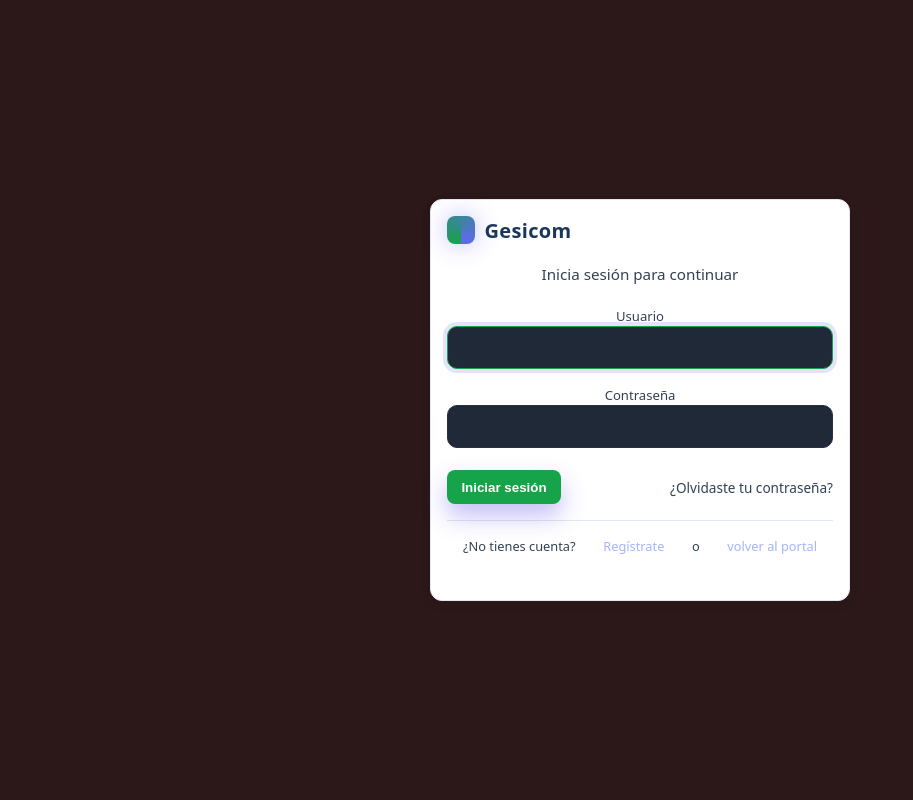
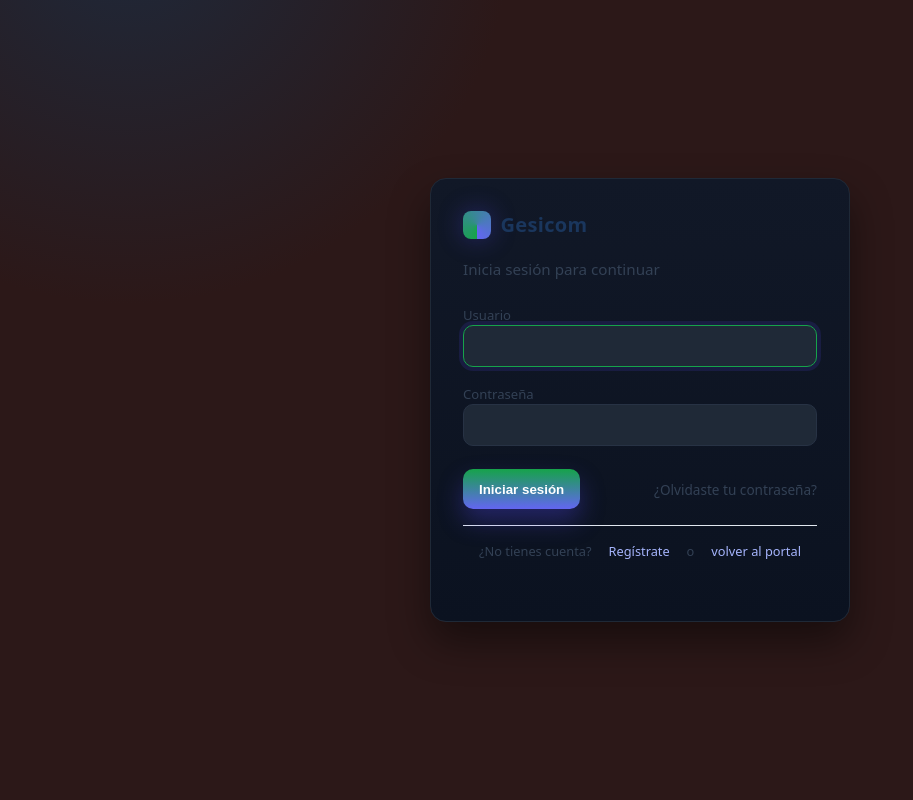
Before and after one commit to eldani827/Proyecto-html, a Django app: page /login/ in a window 1280 px wide. Shown: the whole page, without its empty margins (0-913 px from the left). Run offline with Django 5.2, Linux system fonts and the light colour scheme.

Commit message:
Home landing: logo en static/img, cuadros más pequeños y centrados, nav derecha; estilos del login encapsulados para no afectar home

```diff
--- a/PRoyecto django/Proyecto-html/Gesicom/static/CSS/main.css
+++ b/PRoyecto django/Proyecto-html/Gesicom/static/CSS/main.css
@@ -20,7 +20,7 @@ h1 {
 .container { max-width: 1100px; margin: 0 auto; padding: 1rem; }
 .btn { display: inline-block; padding: .6rem 1rem; border-radius: 8px; background: var(--primary); color: #fff; text-decoration: none; }
 
-/* Estilos específicos de la página de login */
+/* Estilos específicos de la página de login (scope por clase) */
 :root {
   --bg: #0f172a;
   --card: #111827;
@@ -33,8 +33,8 @@ h1 {
 }
 
 * { box-sizing: border-box; }
-html, body { height: 100%; }
-body {
+html, body.login-body { height: 100%; }
+body.login-body {
   margin: 0; display: grid; place-items: center; min-height: 100vh;
   background: radial-gradient(60rem 60rem at 10% -10%, #1e293b 0%, var(--bg) 40%),
               radial-gradient(60rem 60rem at 90% 110%, #1e293b 0%, var(--bg) 40%);
@@ -42,36 +42,36 @@ body {
   font-family: ui-sans-serif, system-ui, -apple-system, Segoe UI, Roboto, "Helvetica Neue", Arial, "Noto Sans", "Apple Color Emoji", "Segoe UI Emoji";
 }
 
-.card {
+.login-card {
   width: 100%; max-width: 420px; background: linear-gradient(180deg, #111827, #0b1220);
   border: 1px solid #1f2937; border-radius: 16px; padding: 2rem; box-shadow: 0 20px 40px rgba(0,0,0,0.45);
 }
 
-.brand { display: flex; align-items: center; gap: .6rem; margin-bottom: 1.25rem; }
-.brand .logo { width: 28px; height: 28px; border-radius: 8px; background: conic-gradient(from 180deg, var(--accent), var(--accent-2)); box-shadow: 0 0 24px rgba(79,70,229,.35); }
-.brand h1 { font-size: 1.25rem; margin: 0; letter-spacing: .3px; }
-.subtitle { margin: 0 0 1.5rem; color: var(--muted); font-size: .95rem; }
-form { display: grid; gap: .9rem; }
-label { font-size: .82rem; color: var(--muted); }
-.input {
+.login-brand { display: flex; align-items: center; gap: .6rem; margin-bottom: 1.25rem; }
+.login-brand .logo { width: 28px; height: 28px; border-radius: 8px; background: conic-gradient(from 180deg, var(--accent), var(--accent-2)); box-shadow: 0 0 24px rgba(79,70,229,.35); }
+.login-brand h1 { font-size: 1.25rem; margin: 0; letter-spacing: .3px; }
+.login-subtitle { margin: 0 0 1.5rem; color: var(--muted); font-size: .95rem; }
+.login-card form { display: grid; gap: .9rem; }
+.login-card label { font-size: .82rem; color: var(--muted); }
+.login-card .input {
   width: 100%; background: var(--input); color: var(--text); border: 1px solid #273244;
   border-radius: 10px; padding: .8rem .9rem; outline: none; transition: border-color .15s ease, box-shadow .15s ease;
 }
 
-.input:focus { border-color: var(--accent); box-shadow: 0 0 0 4px rgba(79,70,229,.15); }
-.actions { display: flex; align-items: center; justify-content: space-between; margin-top: .5rem; }
-.btn {
+.login-card .input:focus { border-color: var(--accent); box-shadow: 0 0 0 4px rgba(79,70,229,.15); }
+.login-card .actions { display: flex; align-items: center; justify-content: space-between; margin-top: .5rem; }
+.login-card .btn {
   appearance: none; border: none; cursor: pointer; padding: .8rem 1rem; border-radius: 10px;
   background: linear-gradient(180deg, var(--accent), var(--accent-2)); color: white; font-weight: 600;
   box-shadow: 0 12px 24px rgba(79,70,229,.35); transition: transform .08s ease, box-shadow .15s ease;
 }
 
-.btn:hover { transform: translateY(-1px); box-shadow: 0 16px 32px rgba(79,70,229,.45); }
-.helper { font-size: .85rem; color: var(--muted); }
-.error { background: rgba(239,68,68,.1); color: #fecaca; border: 1px solid rgba(239,68,68,.35); padding: .65rem .8rem; border-radius: 10px; margin-bottom: .75rem; }
-.footer { margin-top: 1rem; text-align: center; font-size: .8rem; color: var(--muted); }
-a { color: #a5b4fc; text-decoration: none; }
-a:hover { text-decoration: underline; }
+.login-card .btn:hover { transform: translateY(-1px); box-shadow: 0 16px 32px rgba(79,70,229,.45); }
+.login-card .helper { font-size: .85rem; color: var(--muted); }
+.login-card .error { background: rgba(239,68,68,.1); color: #fecaca; border: 1px solid rgba(239,68,68,.35); padding: .65rem .8rem; border-radius: 10px; margin-bottom: .75rem; }
+.login-card .footer { margin-top: 1rem; text-align: center; font-size: .8rem; color: var(--muted); }
+.login-card a { color: #a5b4fc; text-decoration: none; }
+.login-card a:hover { text-decoration: underline; }
 
 /* Estilos del portal GESICOM */
 :root {
@@ -98,6 +98,28 @@ body { margin: 0; background: var(--bg); font-family: ui-sans-serif, system-ui,
 .footer { display: flex; align-items: center; justify-content: space-between; padding: 1rem; border-top: 1px solid var(--border); color: var(--muted); }
 .circle { display: inline-flex; align-items: center; justify-content: center; width: 28px; height: 28px; border-radius: 50%; border: 1px solid var(--border); margin-left: .5rem; }
 
+/* Variante landing para parecer a la imagen (home) */
+.topbar.topbar-landing { background: #ffffff; color: #0f172a; border-bottom: 1px solid var(--border); }
+.topbar.topbar-landing .logo-img { width: 150px; height: auto; object-fit: contain; }
+.topbar.topbar-landing .nav a { color: #16a34a; font-weight: 600; }
+.topbar.topbar-landing .nav a:hover { color: #0f172a; text-decoration: underline; }
+
+.landing .title { text-align: center; font-size: 3rem; color: #16a34a; letter-spacing: .3px; font-weight: 700; }
+.landing .subtitle { text-align: center; font-size: 1.1rem; color: var(--muted); margin-bottom: 1.75rem; }
+.landing .roles-grid { max-width: 720px; margin: 0 auto; grid-template-columns: repeat(2, 240px); gap: 1.25rem; justify-content: center; }
+.landing .card { background: #e5e7eb; border: none; border-radius: 8px; padding: 1rem; box-shadow: none; }
+.landing .card-icon { width: 120px; height: 120px; margin: 0 auto 1rem; background: #d9d9d9; border-radius: 4px; display: grid; place-items: center; }
+.landing .card-icon img { width: 70px; height: 70px; object-fit: contain; }
+.landing .card h2 { margin: .5rem 0 .75rem; color: #0f172a; font-weight: 700; }
+.landing .btn { background: #0d8a43; border-radius: 999px; padding: .5rem .9rem; font-weight: 600; }
+
+.footer.footer-landing { background: #0d8a43; color: #ffffff; border-top: none; }
+.footer.footer-landing .sena { font-weight: 700; }
+.footer.footer-landing .circle { color: #ffffff; border-color: rgba(255,255,255,.5); }
+
+/* Fondo general claro para la página de inicio */
+body { background: #ffffff; }
+
 /* Paleta blanco/verde para las secciones de roles */
 :root {
   --bg: #2c1818;
@@ -107,7 +129,7 @@ body { margin: 0; background: var(--bg); font-family: ui-sans-serif, system-ui,
 
 html { box-sizing: border-box; }
 *, *::before, *::after { box-sizing: inherit; }
-body { margin: 0; background: var(--bg); color: #0f172a; font-family: ui-sans-serif, system-ui, -apple-system, Segoe UI, Roboto, Arial; }
+body { margin: 0; background: #ffffff; color: #0f172a; font-family: ui-sans-serif, system-ui, -apple-system, Segoe UI, Roboto, Arial; }
 .container { max-width: 1100px; margin: 0 auto; padding: 1rem; }
 .role-header { display: flex; align-items: center; justify-content: space-between; padding: .75rem 1rem; border-bottom: 1px solid #e2e8f0; }
 .role-header h1 { margin: 0; color: var(--accent); }
@@ -122,3 +144,5 @@ body { margin: 0; background: var(--bg); color: #0f172a; font-family: ui-sans-se
 .status { padding: .2rem .5rem; border-radius: 999px; font-size: .85rem; }
 .status-ok { background: #dcfce7; color: #166534; }
 .status-warn { background: #fef9c3; color: #854d0e; }
+/* Íconos SVG en tarjetas de roles */
+.icon { width: 70px; height: 70px; fill: #0d8a43; }
--- a/PRoyecto django/Proyecto-html/Gesicom/templates/login.html
+++ b/PRoyecto django/Proyecto-html/Gesicom/templates/login.html
@@ -9,16 +9,16 @@
   <link rel="stylesheet" href="{% static 'CSS/main.css' %}">
 </head>
 
-<body>
-  <main class="card" role="main">
-    <div class="brand" aria-label="Gesicom">
+<body class="login-body">
+  <main class="login-card" role="main">
+    <div class="login-brand" aria-label="Gesicom">
       <div class="logo" aria-hidden="true"></div>
       <h1>Gesicom</h1>
     </div>
     {% if role %}
-    <p class="subtitle">Inicia sesión como <strong>{{ role|title }}</strong></p>
+    <p class="login-subtitle">Inicia sesión como <strong>{{ role|title }}</strong></p>
     {% else %}
-    <p class="subtitle">Inicia sesión para continuar</p>
+    <p class="login-subtitle">Inicia sesión para continuar</p>
     {% endif %}
 
     {% if error %}
```
Also changed, not shown: PRoyecto django/Proyecto-html/Gesicom/templates/home.html (+19 -14 lines), PRoyecto django/Proyecto-html/Gesicom/static/img/gesicom.jpeg (added), PRoyecto django/Proyecto-html/Gesicom/templates/img/gesicom.jpeg (deleted).
